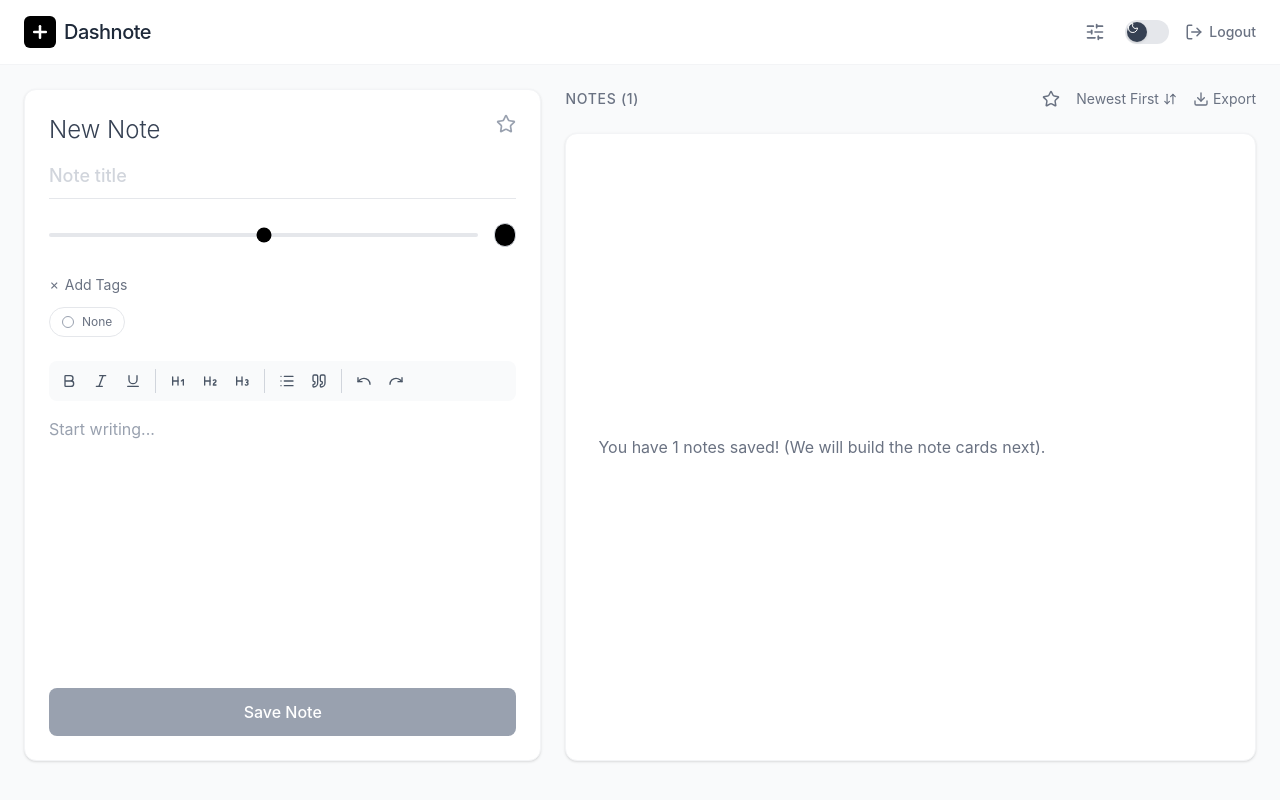
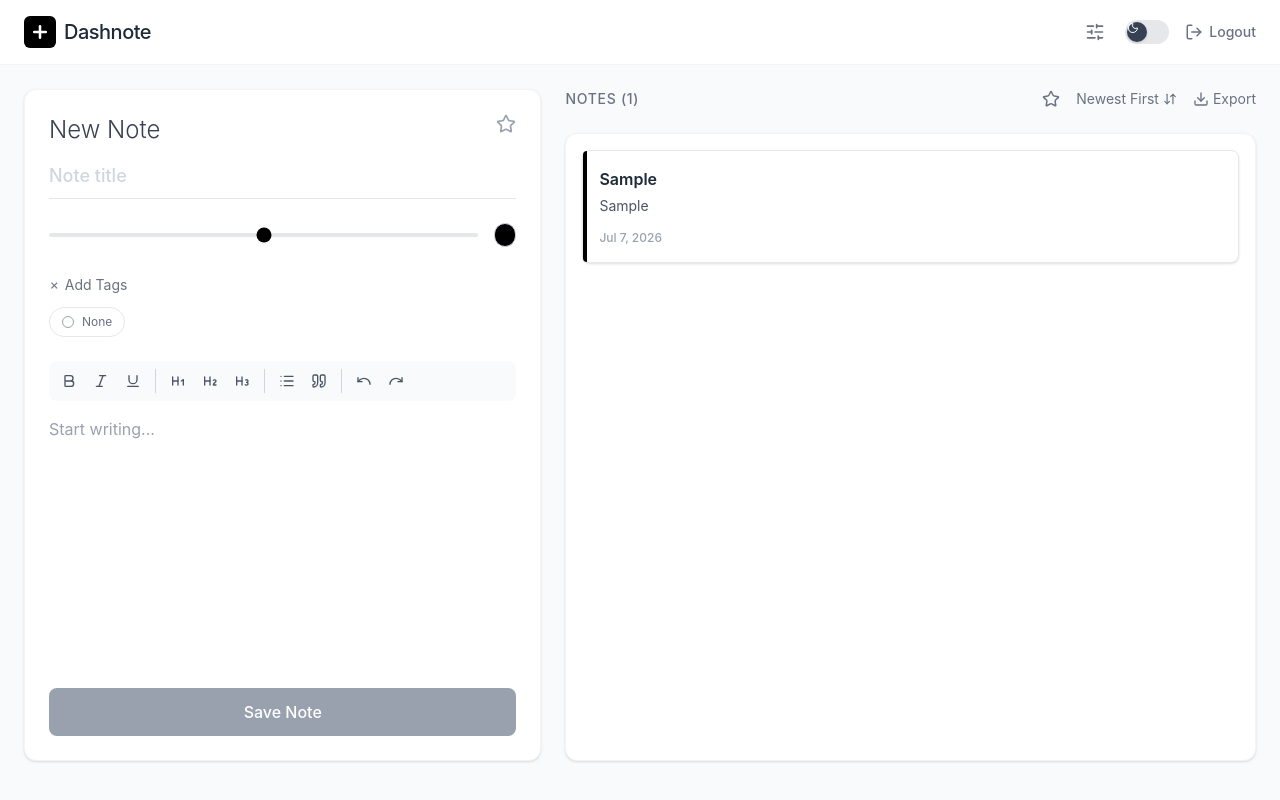
Before and after one commit to byllzz/qwicknotes, a React (Vite) app: page / in a window 1280 px wide. Both pictures are taken after typing "Sample", "Sample" into the empty fields and a click on the button "Save Note". Built offline with nearby package versions, Linux system fonts and the light colour scheme.

Commit message:
git commit -m "Render saved notes with color indicators and delete action"

```diff
--- /dev/null
+++ b/src/components/features/NotesList/NoteCard.jsx
@@ -0,0 +1,46 @@
+import { X } from 'lucide-react';
+
+const NoteCard = ({ note, onDelete }) => {
+  // Format the timestamp to a readable date
+  const formattedDate = new Date(note.createdAt).toLocaleDateString('en-US', {
+    month: 'short',
+    day: 'numeric',
+    year: 'numeric',
+  });
+
+  return (
+    <div className="relative group bg-white rounded-lg shadow-sm border border-gray-200 p-4 hover:shadow-md transition-all duration-200 ease-in-out">
+      {/* Color Border on the left */}
+      <div
+        className="absolute left-0 top-0 bottom-0 w-1 rounded-l-lg"
+        style={{ backgroundColor: note.color || '#000000' }}
+      ></div>
+
+      {/* Delete Button (Only shows on hover or is always faint) */}
+      <button
+        onClick={() => onDelete(note.id)}
+        className="absolute top-3 right-3 text-gray-300 hover:text-red-500 transition-colors opacity-0 group-hover:opacity-100"
+        aria-label="Delete note"
+      >
+        <X size={18} />
+      </button>
+
+      {/* Note Content */}
+      <div className="pr-6">
+        <h4 className="font-semibold text-gray-800 text-base mb-1 truncate pr-4">{note.title}</h4>
+        <p className="text-gray-600 text-sm line-clamp-3 leading-relaxed">{note.content}</p>
+        <div className="mt-3 flex items-center justify-between">
+          <span className="text-xs text-gray-400 font-medium">{formattedDate}</span>
+          {/* Optional: Display the first tag if exists */}
+          {note.tags && note.tags.length > 0 && (
+            <span className="text-xs bg-gray-100 px-2 py-0.5 rounded-full text-gray-500">
+              {note.tags[0]}
+            </span>
+          )}
+        </div>
+      </div>
+    </div>
+  );
+};
+
+export default NoteCard;
--- a/src/components/features/NotesList/NotesList.jsx
+++ b/src/components/features/NotesList/NotesList.jsx
@@ -1,14 +1,13 @@
 import { Star, ArrowDownUp, Download, FileText } from 'lucide-react';
+import NoteCard from './NoteCard'; // Import the new component
 
-const NotesList = ({ notes }) => {
+const NotesList = ({ notes, onDelete }) => {
   return (
     <div className="h-full flex flex-col">
-      {/* List Header */}
       <div className="flex justify-between items-center mb-6">
         <span className="text-gray-500 text-sm font-medium tracking-wider">
           NOTES ({notes.length})
         </span>
-
         <div className="flex items-center gap-4 text-sm text-gray-500">
           <button className="hover:text-gray-800">
             <Star size={18} />
@@ -23,9 +22,9 @@
       </div>
 
       {/* Content Area */}
-      <div className="flex-1 bg-white rounded-xl shadow-sm border border-gray-100 p-8 flex flex-col items-center justify-center">
+      <div className="flex-1 bg-white rounded-xl shadow-sm border border-gray-100 p-4 overflow-y-auto">
         {notes.length === 0 ? (
-          <div className="flex flex-col items-center justify-center text-center">
+          <div className="h-full flex flex-col items-center justify-center text-center">
             <div className="w-20 h-24 border-2 border-dashed border-gray-200 rounded-lg flex items-center justify-center mb-4 relative">
               <FileText size={40} className="text-gray-300" />
               <div className="absolute top-1/2 left-1/2 -translate-x-1/2 -translate-y-1/2 w-8 h-6 border-2 border-gray-200 bg-white"></div>
@@ -33,9 +32,11 @@
             <p className="text-gray-400 font-medium">No notes yet. Start writing!</p>
           </div>
         ) : (
-          <div className="w-full text-gray-500">
-            {/* TODO: Next step will map notes here */}
-            You have {notes.length} notes saved! (We will build the note cards next).
+          // Grid or Vertical Stack for Notes
+          <div className="flex flex-col gap-4">
+            {notes.map(note => (
+              <NoteCard key={note.id} note={note} onDelete={onDelete} />
+            ))}
           </div>
         )}
       </div>
--- a/src/components/layout/Dashboard.jsx
+++ b/src/components/layout/Dashboard.jsx
@@ -4,32 +4,23 @@
 import ConfirmationModal from '../common/ConfirmationModal';
 
 const Dashboard = () => {
-  // Main State
   const [notes, setNotes] = useState([]);
   const [title, setTitle] = useState('');
   const [content, setContent] = useState('');
   const [color, setColor] = useState('#000000');
   const [tags, setTags] = useState([]);
-
-  // Modal State
   const [isModalOpen, setIsModalOpen] = useState(false);
 
   // Normal Save Logic
   const handleSaveNote = () => {
-    // If both are empty, do nothing
     if (!title.trim() && !content.trim()) return;
-
-    // If there is a title but NO content, trigger the popup
     if (title.trim() && !content.trim()) {
       setIsModalOpen(true);
       return;
     }
-
-    // Otherwise, save immediately (Both Title & Content exist)
     createAndSaveNote(content);
   };
 
-  // Function to handle the actual saving
   const createAndSaveNote = noteContent => {
     const newNote = {
       id: Date.now(),
@@ -39,29 +30,28 @@
       tags: tags,
       createdAt: new Date().toISOString(),
     };
-
     setNotes([newNote, ...notes]);
-    // Clear the form
     setTitle('');
     setContent('');
     setTags([]);
   };
 
+  // NEW: Delete Logic
+  const handleDeleteNote = id => {
+    setNotes(notes.filter(note => note.id !== id));
+  };
+
   // Modal Handlers
   const handleModalConfirm = () => {
-    // User clicked Confirm - Save with a default sample description
     createAndSaveNote('No description provided.');
     setIsModalOpen(false);
   };
-
   const handleModalCancel = () => {
-    // User clicked Cancel - Close modal and keep the user's typed title
     setIsModalOpen(false);
   };
 
   return (
     <div className="flex flex-row w-full h-[calc(100vh-80px)] p-6 gap-6 overflow-hidden bg-gray-50">
-      {/* Left Panel: Note Creator */}
       <div className="w-[42%] min-w-[450px] h-full">
         <NoteEditor
           title={title}
@@ -76,12 +66,11 @@
         />
       </div>
 
-      {/* Right Panel: Note Storage */}
+      {/* Pass the delete handler down to the list */}
       <div className="flex-1 h-full">
-        <NotesList notes={notes} />
+        <NotesList notes={notes} onDelete={handleDeleteNote} />
       </div>
 
-      {/* Render the Confirmation Modal */}
       <ConfirmationModal
         isOpen={isModalOpen}
         onClose={handleModalCancel}
```
